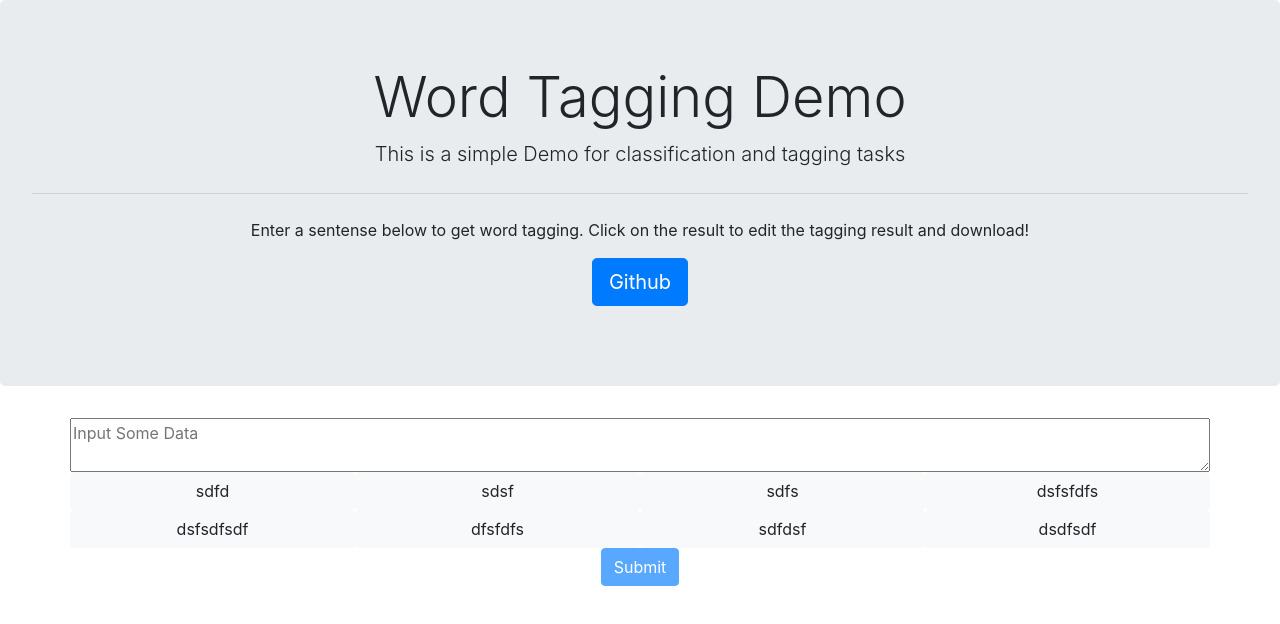
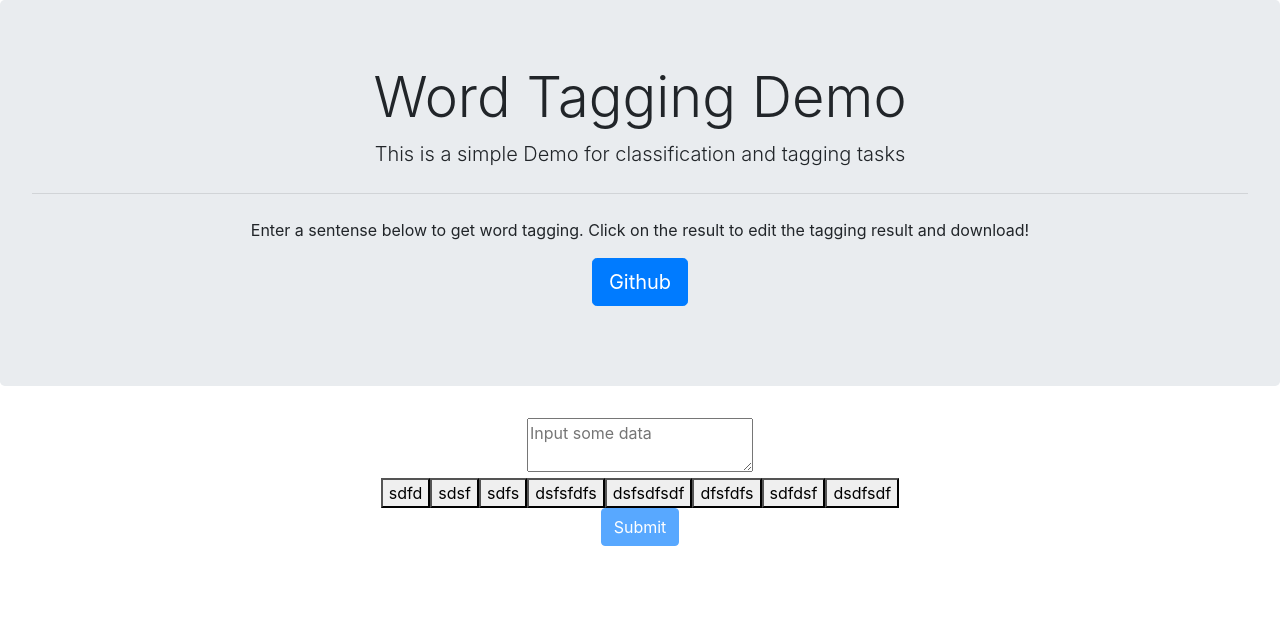
Before and after one commit to h-bar/demofi, a React (Create React App) app: page / in a window 1280 px wide. Shown: the top 624 px of the page. Built offline with nearby package versions, Linux system fonts and the light colour scheme.

Commit message:
move input components into components

```diff
--- a/src/App.js
+++ b/src/App.js
@@ -1,6 +1,8 @@
 import React from 'react';
 import './App.css';
 import { render } from '@testing-library/react';
+
+import { TextAreaIn, OptionBtnsIn } from './components/input';
 
 const appStates = {
   'not_ready': 0,
@@ -28,56 +30,6 @@ async function getReq(endPoint, data) {
   const response = await fetch(url)
   return response.json()
 }
-
-class OptionBtnIn extends React.Component {
-  handleClick = (value) => {
-    let data = this.props.data
-    data[this.props.cate][this.props.name] = value
-    this.props.updateData(data)
-  }
-
-  render() {
-    const btns = this.props.options.map((option) => (
-      <button className="col-3 btn  btn-light"key={option} onClick={() => this.handleClick(option)}>{option}</button>
-    ))
-    return (
-      <div className="row">
-        {btns}
-      </div>
-    )
-  }
-}
-
-class LongTextIn extends React.Component {
-  handleChange = (e) => {
-    let data = this.props.data
-    data[this.props.cate][this.props.name] = e.target.value
-    this.props.updateData(data)
-  }
-
-  render() {
-    return (
-      <div className='row'>
-        <textarea style={{width: '100%'}} placeholder={this.props.placeholder} onChange={this.handleChange}></textarea>
-      </div>
-    )
-  }
-}
-
-function DataIn(props) {
-  return (
-    <div>
-      <LongTextIn updateData={props.updateData} data={props.data} cate="data" name="content" placeholder="Input Some Data"></LongTextIn>
-    </div>)
-}
-
-function ParamIn(props) {
-  return (
-    <div>
-      <OptionBtnIn updateData={props.updateData} data={props.data} cate="param" name="testParam" options={["sdfd", "sdsf", "sdfs", "dsfsfdfs", "dsfsdfsdf", "dfsfdfs", "sdfdsf", "dsdfsdf"]}></OptionBtnIn>
-    </div>)
-}
-
 
 function SubmitBtn(props) {
   let isDisable = props.appState === appStates.not_ready
@@ -192,13 +144,6 @@ class App extends React.Component {
     return false
   }
 
-  updateData = (data) => {
-    this.setState({
-      req: data,
-      state: this.paramReady(data.param) && this.dataReady(data.data) ? appStates.ready : appStates.not_ready
-    })
-  }
-
   sendData = (e) => {
     this.setState({
       state: appStates.submited
@@ -219,6 +164,24 @@ class App extends React.Component {
     })
   }
 
+  updateData = (name, value) => {
+    let propPath = name.split('.')
+    let propKey = propPath.pop()
+
+    let data = this.state.req
+    let prop = data
+
+    for (let propName of propPath) {
+      prop = prop[propName]
+    }
+    prop[propKey] = value
+
+    this.setState({
+      req: data,
+      state: this.paramReady(data.param) && this.dataReady(data.data) ? appStates.ready : appStates.not_ready
+    })
+  }
+
   render() {
     return (
       <div className="App">
@@ -232,8 +195,8 @@ class App extends React.Component {
           </p>
         </div>
         <div className="container">
-          <DataIn updateData={this.updateData} data={this.state.req}></DataIn>
-          <ParamIn updateData={this.updateData} data={this.state.req}></ParamIn>
+          <TextAreaIn onUpdate={this.updateData} name="data.content" placeholder="Input some data"></TextAreaIn>
+          <OptionBtnsIn onUpdate={this.updateData} name="param.content" options={["sdfd", "sdsf", "sdfs", "dsfsfdfs", "dsfsdfsdf", "dfsfdfs", "sdfdsf", "dsdfsdf"]}></OptionBtnsIn>
           <SubmitBtn appState={this.state.state} content="Submit" onClick={this.sendData}></SubmitBtn>
           { this.state.state === appStates.responded ? <ResultPanel content={this.state.resp} onChange={this.updateResult}></ResultPanel> : <div></div>}
         </div>
--- /dev/null
+++ b/src/components/input.js
@@ -0,0 +1,58 @@
+import React from 'react';
+
+class ComponentIn extends React.Component {
+  /*
+  Props:
+    - onUpdate: function
+    - name: string
+  */
+
+  constructor(props) {
+    super(props)
+  }
+
+  handleUpdate = (value) => {
+    this.props.onUpdate(this.props.name, value)
+  }
+
+  render() {
+    return false
+  }
+}
+
+export class OptionBtnsIn extends ComponentIn {
+  /*
+    Props:
+    - onUpdate: function
+    - name: string
+    - options: list of string
+  */
+
+  render() {
+    const btns = this.props.options.map((option) => (
+      <button key={option} onClick={() => this.handleUpdate(option)}>{option}</button>
+    ))
+    return (
+      <div>
+        {btns}
+      </div>
+    )
+  }
+}
+
+export class TextAreaIn extends ComponentIn {
+    /*
+    Props:
+    - onUpdate: function
+    - name: string
+    - placeholder: string
+  */
+
+  render() {
+    return (
+      <div>
+        <textarea placeholder={this.props.placeholder} onChange={(e) => this.handleUpdate(e.target.value)}></textarea>
+      </div>
+    )
+  }
+}
```
